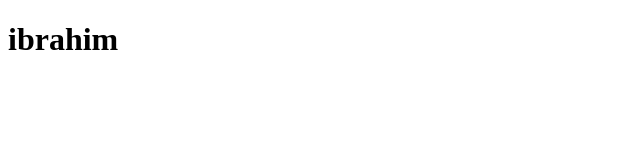
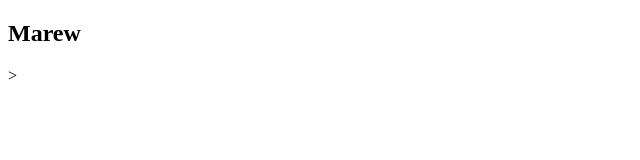
Before and after one commit to ei-bro/for-april, a plain HTML site: page index.html in a window 1280 px wide. Shown: the whole page, without its empty margins (0-640 px from the left). Drawn offline with Linux system fonts and the light colour scheme.

Commit message:
update h1 tag

```diff
--- a/index.html
+++ b/index.html
@@ -1,18 +1,15 @@
 <!DOCTYPE html>
 <html lang="en">
+  <head>
+    <meta charset="UTF-8" />
+    <meta name="viewport" content="width=device-width, initial-scale=1.0" />
+    <title>Document</title>
+  </head>
 
-<head>
-    <meta charset="UTF-8">
-    <meta name="viewport" content="width=device-width, initial-scale=1.0">
-    <title>Document</title>
-</head>
-
-<body>
+  <body>
     <!-- please write your name below using h1 tag -->
 
-    <h1>ibrahim</h1>
-
-
-</body>
-
+    <h2>Marew</h2>
+    >
+  </body>
 </html>
```
